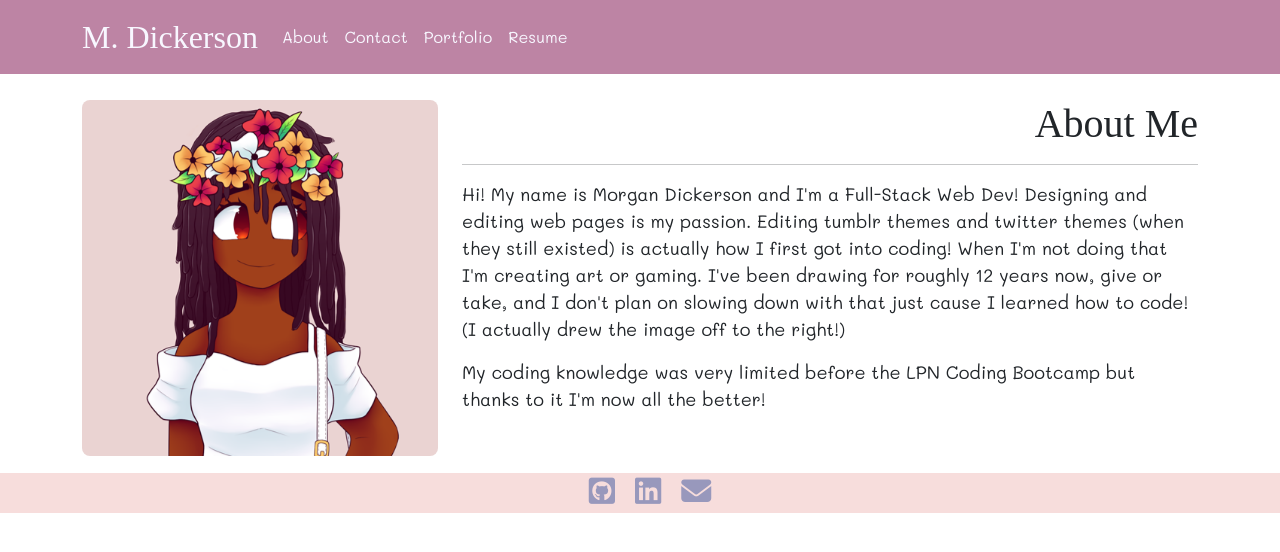
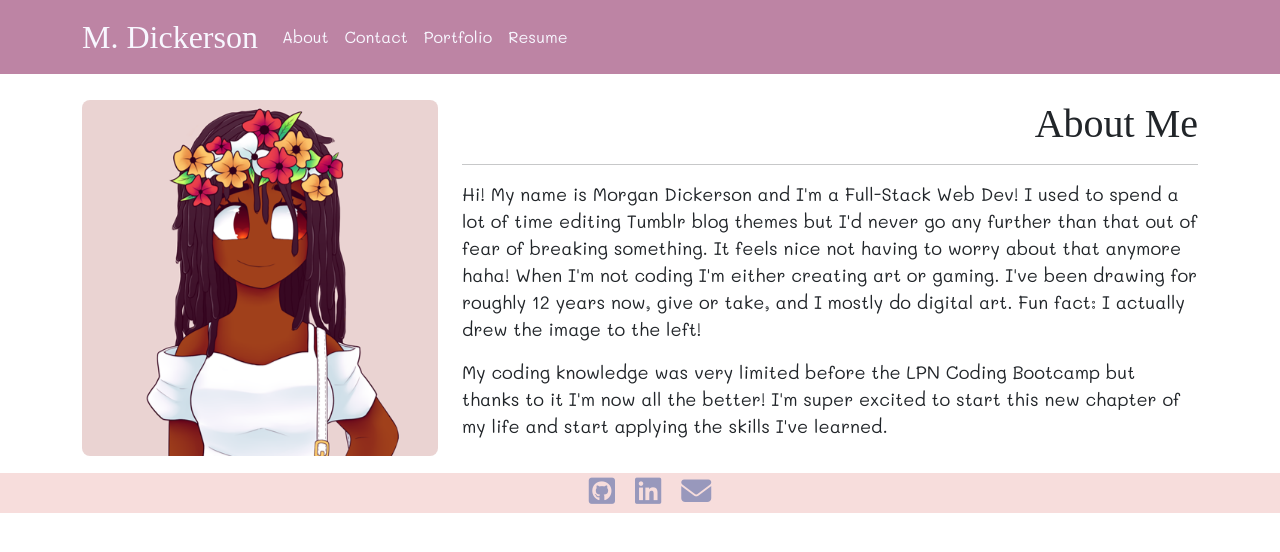
Before and after one commit to M-Dickerson/portfolio, a React (Create React App) app: page / in a window 1280 px wide. Shown: the top 552 px of the page. Built offline with nearby package versions, Linux system fonts and the light colour scheme; a web font is replaced by a local one.

Commit message:
re-worded my about me bio

```diff
--- a/src/components/pages/About.js
+++ b/src/components/pages/About.js
@@ -16,8 +16,8 @@ export default function About() {
                 <Col lg={8}>
                     <h1>About Me</h1>
                     <hr></hr>
-                    <p>Hi! My name is Morgan Dickerson and I'm a Full-Stack Web Dev! Designing and editing web pages is my passion. Editing tumblr themes and twitter themes (when they still existed) is actually how I first got into coding! When I'm not doing that I'm creating art or gaming. I've been drawing for roughly 12 years now, give or take, and I don't plan on slowing down with that just cause I learned how to code! (I actually drew the image off to the right!)</p>
-                    <p>My coding knowledge was very limited before the LPN Coding Bootcamp but thanks to it I'm now all the better!</p>
+                    <p>Hi! My name is Morgan Dickerson and I'm a Full-Stack Web Dev! I used to spend a lot of time editing Tumblr blog themes but I'd never go any further than that out of fear of breaking something. It feels nice not having to worry about that anymore haha! When I'm not coding I'm either creating art or gaming. I've been drawing for roughly 12 years now, give or take, and I mostly do digital art. Fun fact: I actually drew the image to the left!</p>
+                    <p>My coding knowledge was very limited before the LPN Coding Bootcamp but thanks to it I'm now all the better! I'm super excited to start this new chapter of my life and start applying the skills I've learned.</p>
                 </Col>
             </Row>
         </Container>
```
